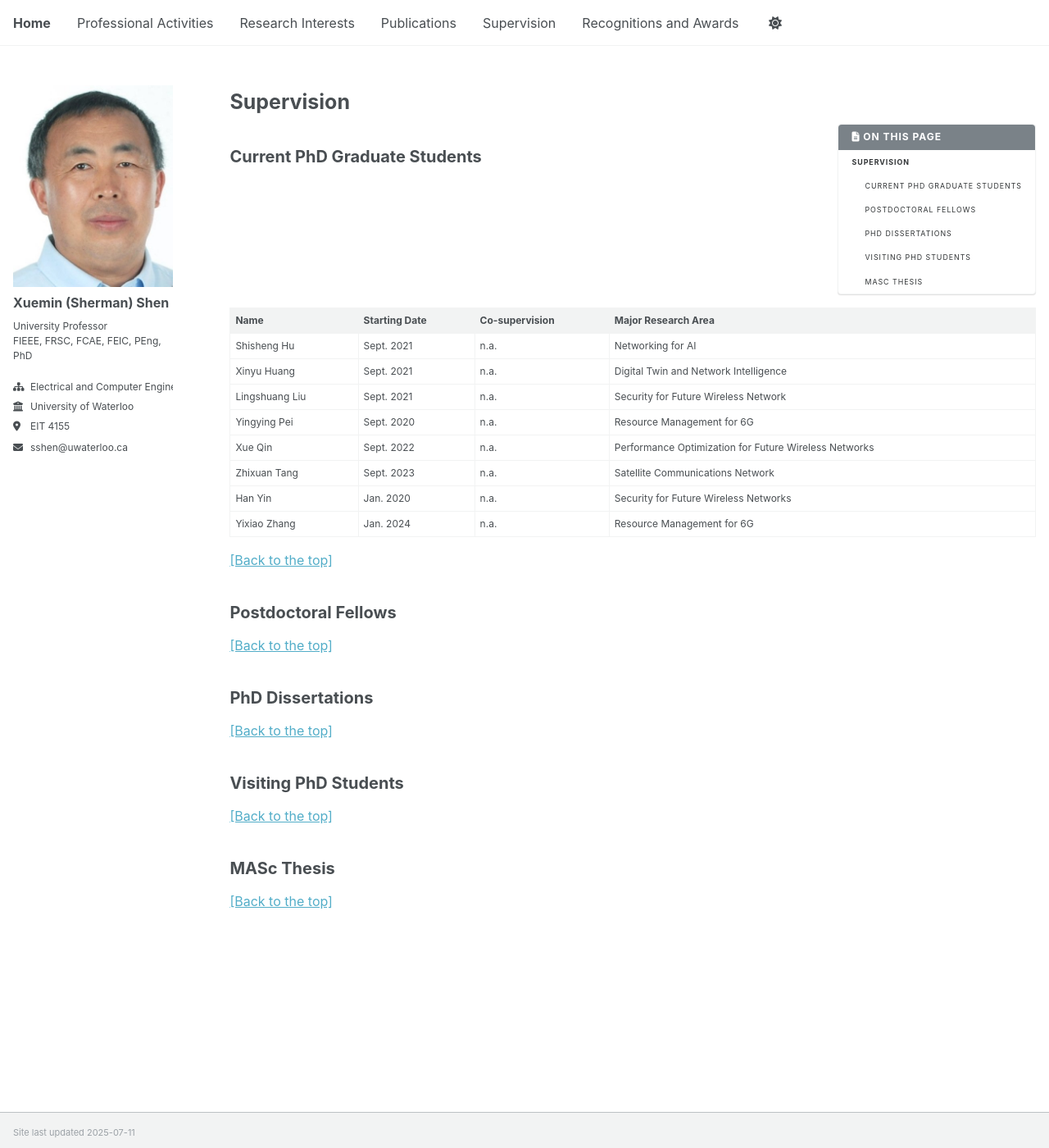
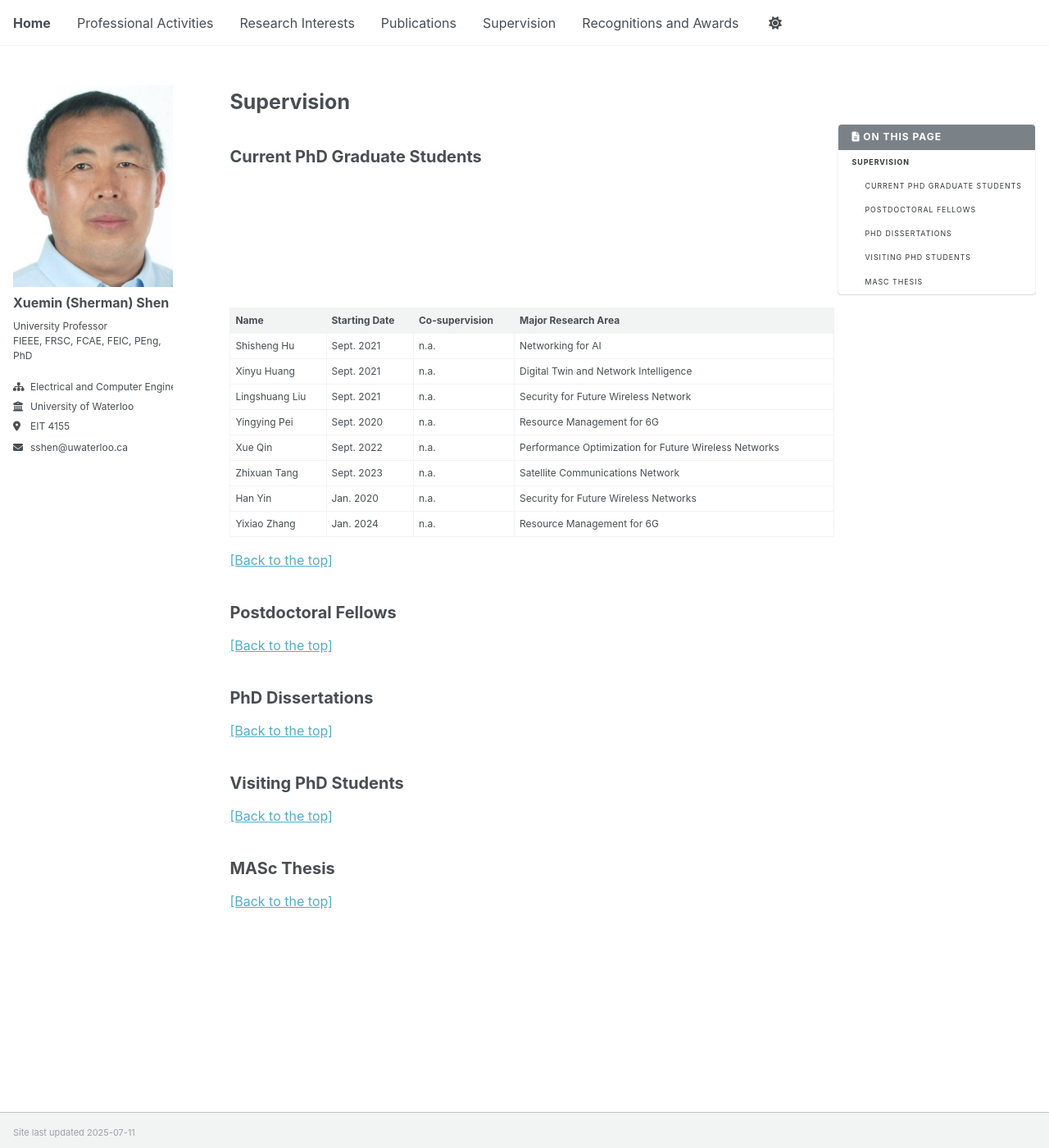
Before and after one commit to m64he/sshen, a Jekyll site: the page built from _pages/supervision.md, in a window 1280 px wide and 1400 px high. Shown: the whole window at 82% size. Built offline with Jekyll 4.4.1, drawn with Linux system fonts in a browser that asks for light colours; a script that is not in the unit is left out.

Commit message:
Update _tables.scss

```diff
--- a/_sass/layout/_tables.scss
+++ b/_sass/layout/_tables.scss
@@ -4,7 +4,7 @@
 
 table {
   margin-bottom: 1em;
-  width: 100%;
+  width: 75%;
   font-family: $global-font-family;
   font-size: $type-size-6;
   border-collapse: collapse;
```
